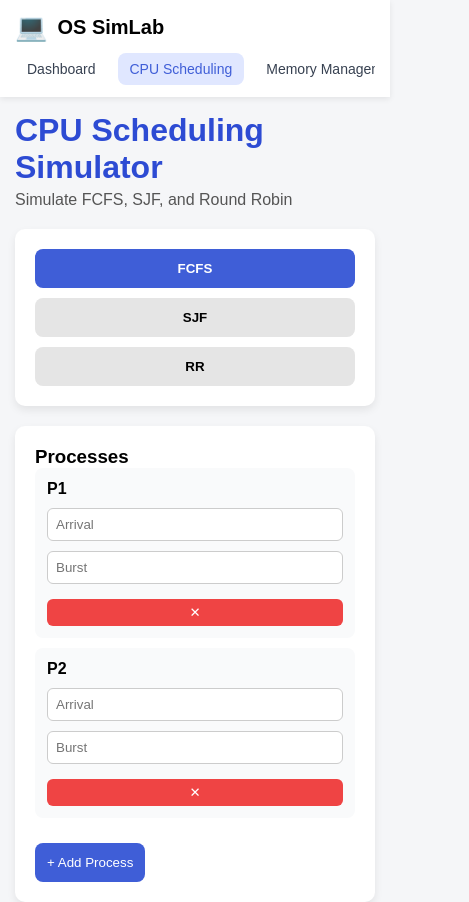
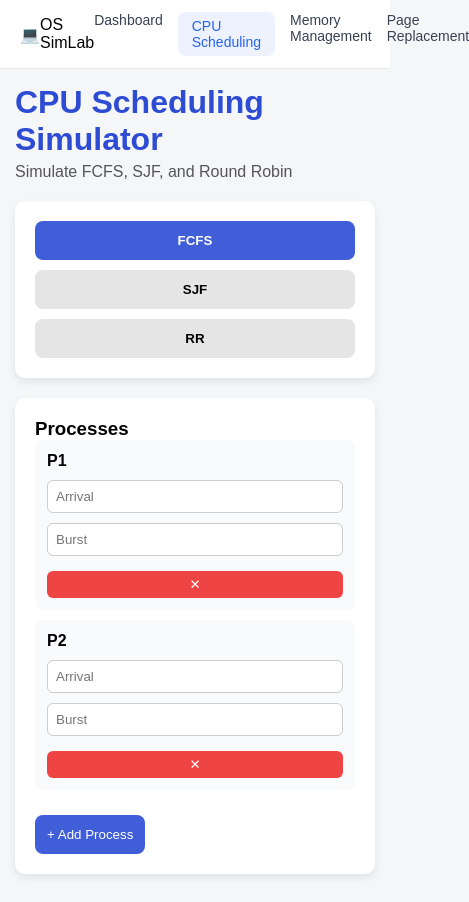
Before and after one commit to Nishan0021/OS-SimLab, a React (Vite) app: page /cpu in a window 390 px wide. Shown: the top 902 px of the page, 469 px wide, since content can reach past the window. Built offline with nearby package versions, Linux system fonts and the light colour scheme.

Commit message:
Refactor Navbar styles for improved layout

```diff
--- a/src/components/Navbar.css
+++ b/src/components/Navbar.css
@@ -1,90 +1,104 @@
-/* NAVBAR CONTAINER */
+/* NAVBAR */
 
 .navbar {
+
   display: flex;
+  justify-content: space-between;
   align-items: center;
-  justify-content: space-between;
-  padding: 15px 30px;
-  background: white;
-  box-shadow: 0 2px 6px rgba(0,0,0,0.08);
-  position: sticky;
-  top: 0;
-  z-index: 100;
+
+  padding: 15px 40px;
+
+  background: #ffffff;
+  border-bottom: 1px solid #e5e7eb;
+
 }
 
 
-/* LEFT LOGO */
+/* LEFT */
 
 .nav-left {
+
   display: flex;
   align-items: center;
-  gap: 10px;
-  font-weight: bold;
-  font-size: 20px;
-}
 
-.nav-logo {
-  font-size: 26px;
 }
 
 
-/* RIGHT MENU */
+/* TEXT LOGO */
 
-.nav-right {
-  display: flex;
-  gap: 15px;
-  align-items: center;
+.logo-text {
+
+  font-size: 28px;
+  font-weight: bold;
+
+  text-decoration: none;
+
+}
+
+.logo-os {
+
+  color: #2563eb; /* Royal Blue */
+
+}
+
+.logo-simlab {
+
+  color: #22c55e; /* Green */
+
+  margin-left: 4px;
+
 }
 
 
-/* MENU BUTTON */
+/* RIGHT LINKS */
 
-.nav-link {
-  padding: 8px 14px;
-  border-radius: 8px;
+.nav-right {
+
+  display: flex;
+  gap: 30px;
+
+}
+
+.nav-right a {
+
   text-decoration: none;
   color: #374151;
   font-weight: 500;
-  white-space: nowrap;
+
 }
 
-.nav-link:hover {
-  background: #f3f4f6;
-}
+.nav-right a.active {
 
-.nav-link.active {
-  background: #e0e7ff;
-  color: #3f5ed7;
+  color: #2563eb;
+  background: #eef2ff;
+
+  padding: 6px 14px;
+  border-radius: 8px;
+
 }
 
 
-/* ========================= */
-/* MOBILE FIX */
-/* ========================= */
+/* MOBILE RESPONSIVE */
 
 @media (max-width: 768px) {
 
   .navbar {
-    flex-direction: column;
-    align-items: flex-start;
-    padding: 12px 15px;
+
+    padding: 12px 20px;
+
+  }
+
+  .logo-text {
+
+    font-size: 22px;
+
   }
 
   .nav-right {
-    width: 100%;
-    overflow-x: auto;
-    padding-top: 10px;
-    gap: 10px;
-  }
 
-  .nav-right::-webkit-scrollbar {
-    display: none;
-  }
+    gap: 15px;
+    font-size: 14px;
 
-  .nav-link {
-    flex: 0 0 auto;
-    font-size: 14px;
-    padding: 8px 12px;
   }
 
 }
```
